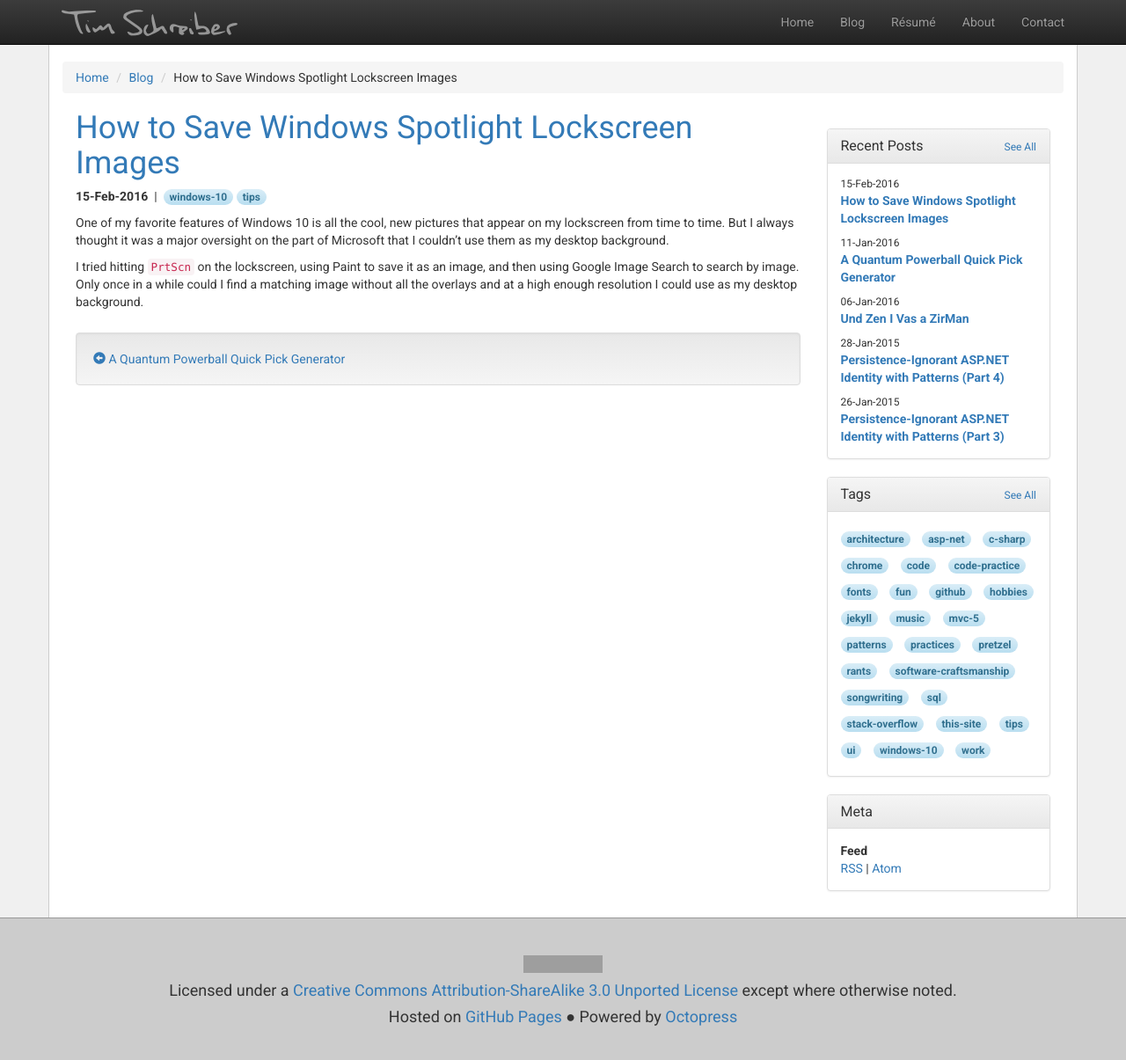
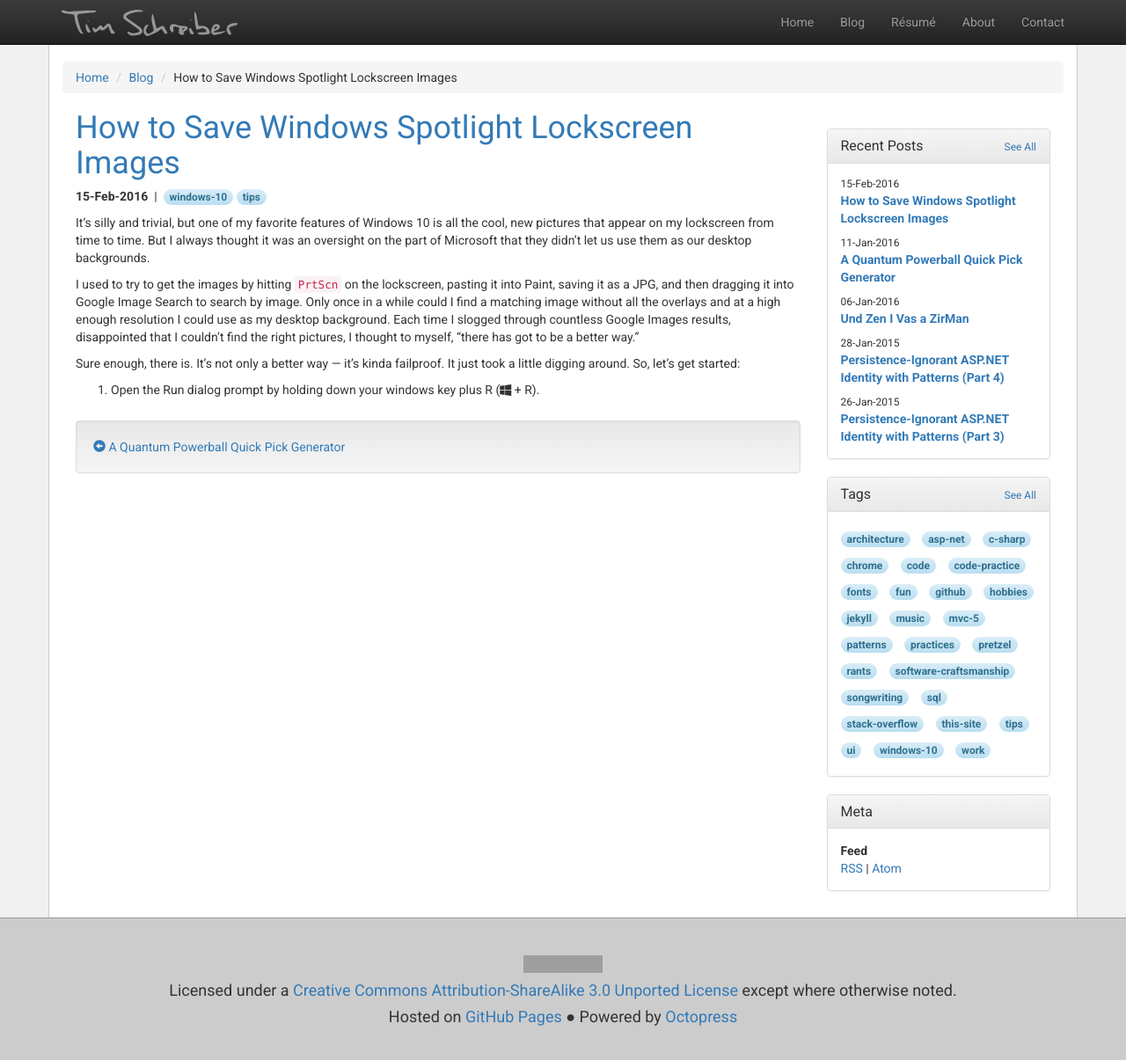
Before and after one commit to timschreiber/timschreiber.github.com, a Jekyll site: the page built from _posts/2016-02-15-how-to-save-windows-spotlight-lockscreen-images.md, in a window 1280 px wide and 1215 px high. Shown: the top 1205 px of the window at 88% size. Built offline with Jekyll 4.4.1, drawn with Linux system fonts in a browser that asks for light colours; nearby versions of some CDN libraries; comment, search, counter and statistics services are not loaded; grey boxes are pictures that could not be loaded.

Commit message:
Update 2016-02-15-how-to-save-windows-spotlight-lockscreen-images.md

```diff
--- a/_posts/2016-02-15-how-to-save-windows-spotlight-lockscreen-images.md
+++ b/_posts/2016-02-15-how-to-save-windows-spotlight-lockscreen-images.md
@@ -10,6 +10,10 @@ tags:
 - tips
 ---
 
-One of my favorite features of Windows 10 is all the cool, new pictures that appear on my lockscreen from time to time. But I always thought it was a major oversight on the part of Microsoft that I couldn't use them as my desktop background.
+It's silly and trivial, but one of my favorite features of Windows 10 is all the cool, new pictures that appear on my lockscreen from time to time. But I always thought it was an oversight on the part of Microsoft that they didn't let us use them as our desktop backgrounds.
 
-I tried hitting `PrtScn` on the lockscreen, using Paint to save it as an image, and then using Google Image Search to search by image. Only once in a while could I find a matching image without all the overlays and at a high enough resolution I could use as my desktop background.
+I used to try to get the images by hitting `PrtScn` on the lockscreen, pasting it into Paint, saving it as a JPG, and then dragging it into Google Image Search to search by image. Only once in a while could I find a matching image without all the overlays and at a high enough resolution I could use as my desktop background. Each time I slogged through countless Google Images results, disappointed that I couldn't find the right pictures, I thought to myself, "there has got to be a better way."
+
+Sure enough, there is. It's not only a better way &mdash; it's kinda failproof. It just took a little digging around. So, let's get started:
+
+1. Open the Run dialog prompt by holding down your windows key plus R (<span class="fa fa-windows"></span> + R).
```
